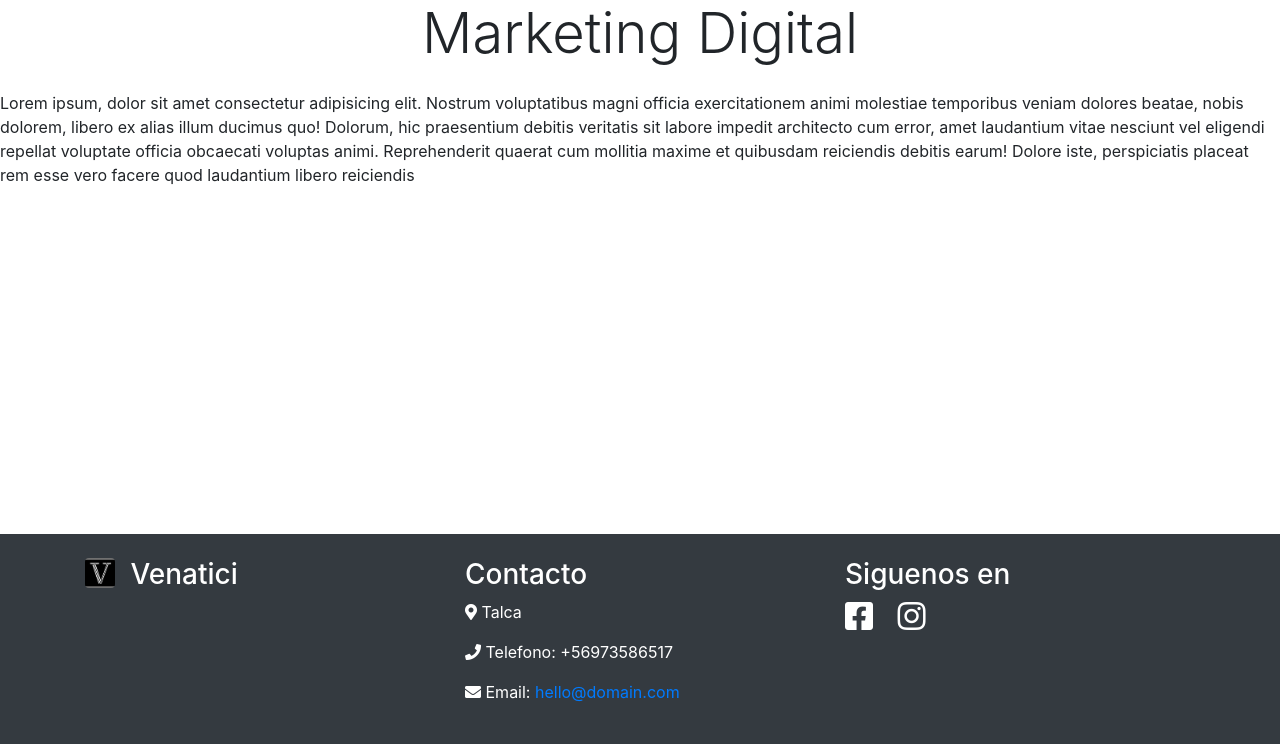
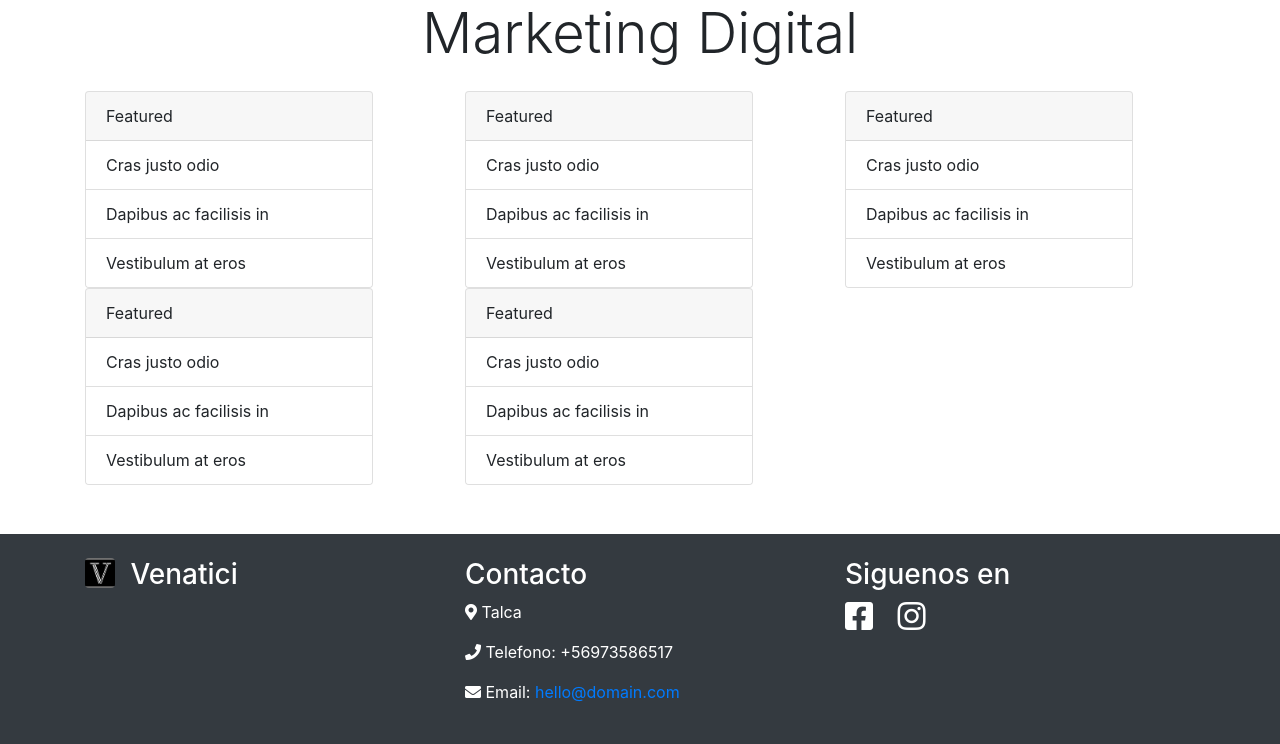
Before and after one commit to Coffee-Kode/Venatici-website, a CodeIgniter app: page /venatici-website/marketing in a window 1280 px wide. Shown: the part 56-800 px from the top of the page. Run offline with CodeIgniter, Linux system fonts and the light colour scheme; data that the repository does not hold is empty.

Commit message:
fixed footer and autoload about us

```diff
--- a/application/views/website/footer.php
+++ b/application/views/website/footer.php
@@ -1,14 +1,5 @@
 <!-- Footer -->
-
-<p>Lorem ipsum, dolor sit amet consectetur adipisicing elit. Nostrum voluptatibus magni officia exercitationem animi
-    molestiae temporibus veniam dolores beatae, nobis dolorem, libero ex alias illum ducimus quo! Dolorum, hic
-    praesentium debitis veritatis sit labore impedit architecto cum error, amet laudantium vitae nesciunt vel eligendi
-    repellat voluptate officia obcaecati voluptas animi. Reprehenderit quaerat cum mollitia maxime et quibusdam
-    reiciendis debitis earum! Dolore iste, perspiciatis placeat rem esse vero facere quod laudantium libero reiciendis
-
-
-</p>
-</div>
+</main>
 <footer class="bg-dark">
     <div class="container my-4">
         <div class="row">
@@ -47,6 +38,9 @@
 <script type="text/javascript" src="assets/lib/popper-1.12.9/popper.min.js"></script>
 <!-- Javascript -->
 <script type="text/javascript" src="assets/lib/bootstrap-4.4.1/js/bootstrap.min.js"></script>
+<!--  -->
+<script type="text/javascript" src="assets/js/home.js"></script>
+
 
 
 
--- a/application/views/website/header.php
+++ b/application/views/website/header.php
@@ -17,7 +17,7 @@
   <title>Venatici</title>
 </head>
 
-<body >
+<body>
   <div class="navbar-dark bg-dark sticky-top">
     <nav class="navbar navbar-expand-md navbar-dark bg-dark container">
       <a class="navbar-brand" href="home">
@@ -43,7 +43,7 @@
             <a class="nav-link" href="#">Servicios</a>
           </li>
 
-         <!-- DropDown -->
+          <!-- DropDown -->
           <li class="nav-item dropdown">
             <a class="nav-link dropdown-toggle" href="#" id="navbarDropdown" role="button" data-toggle="dropdown"
               aria-haspopup="true" aria-expanded="false">
@@ -62,4 +62,5 @@
       </div>
     </nav>
   </div>
+  <main style="margin-bottom: 10%;">
   <!--NavBar-->
--- a/application/views/website/marketing.php
+++ b/application/views/website/marketing.php
@@ -1 +1,65 @@
 <h2 class="display-4 text-center mb-4">Marketing Digital</h2>
+<div class="container">
+    <div class="row">
+        <div class="col-md-4">
+            <div class="card" style="width: 18rem;">
+                <div class="card-header">
+                  Featured
+                </div>
+                <ul class="list-group list-group-flush">
+                  <li class="list-group-item">Cras justo odio</li>
+                  <li class="list-group-item">Dapibus ac facilisis in</li>
+                  <li class="list-group-item">Vestibulum at eros</li>
+                </ul>
+              </div>
+        </div>
+        <div class="col-md-4">
+            <div class="card" style="width: 18rem;">
+                <div class="card-header">
+                  Featured
+                </div>
+                <ul class="list-group list-group-flush">
+                  <li class="list-group-item">Cras justo odio</li>
+                  <li class="list-group-item">Dapibus ac facilisis in</li>
+                  <li class="list-group-item">Vestibulum at eros</li>
+                </ul>
+              </div>
+        </div>
+        <div class="col-md-4">
+            <div class="card" style="width: 18rem;">
+                <div class="card-header">
+                  Featured
+                </div>
+                <ul class="list-group list-group-flush">
+                  <li class="list-group-item">Cras justo odio</li>
+                  <li class="list-group-item">Dapibus ac facilisis in</li>
+                  <li class="list-group-item">Vestibulum at eros</li>
+                </ul>
+              </div>
+        </div>
+        <div class="col-md-4">
+            <div class="card" style="width: 18rem;">
+                <div class="card-header">
+                  Featured
+                </div>
+                <ul class="list-group list-group-flush">
+                  <li class="list-group-item">Cras justo odio</li>
+                  <li class="list-group-item">Dapibus ac facilisis in</li>
+                  <li class="list-group-item">Vestibulum at eros</li>
+                </ul>
+              </div>
+        </div>
+        <div class="col-md-4">
+            <div class="card" style="width: 18rem;">
+                <div class="card-header">
+                  Featured
+                </div>
+                <ul class="list-group list-group-flush">
+                  <li class="list-group-item">Cras justo odio</li>
+                  <li class="list-group-item">Dapibus ac facilisis in</li>
+                  <li class="list-group-item">Vestibulum at eros</li>
+                </ul>
+              </div>
+        </div>
+    </div>
+</div>
--- /dev/null
+++ b/assets/js/home.js
@@ -0,0 +1,16 @@
+$(document).ready(function () {
+
+    get_about();
+});
+
+function get_about() {
+    var url = 'get_about';
+    $.getJSON(url, function (result) {
+        $.each(result, function (i, o) {
+            document.getElementById("about_us").innerHTML = o.about_us;
+            document.getElementById("mission").innerHTML = o.mission;
+            document.getElementById("vision").innerHTML = o.vision;
+
+        });
+    });
+}
```
Also changed, not shown: application/views/website/home.php (+6 -14 lines).
